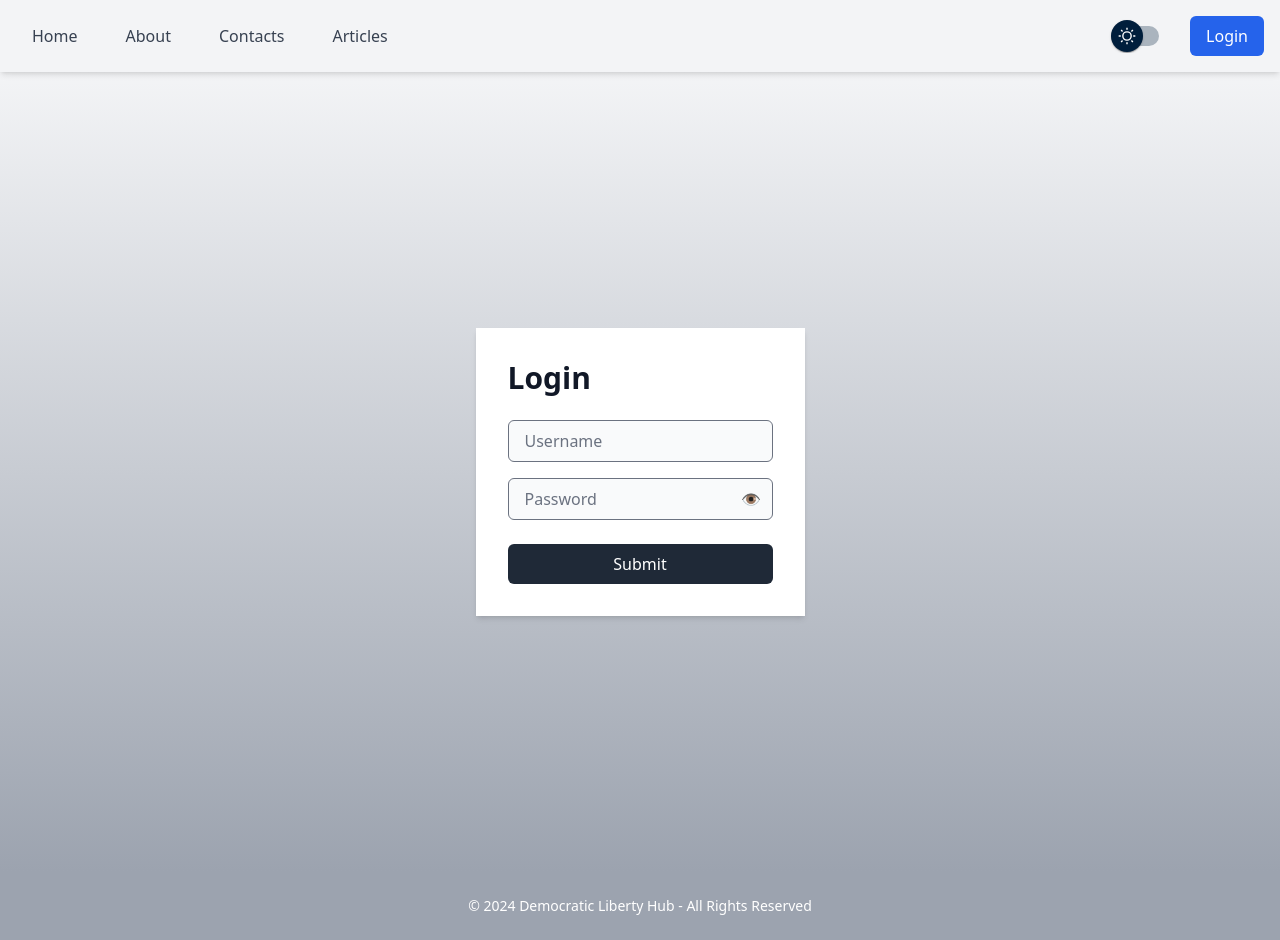
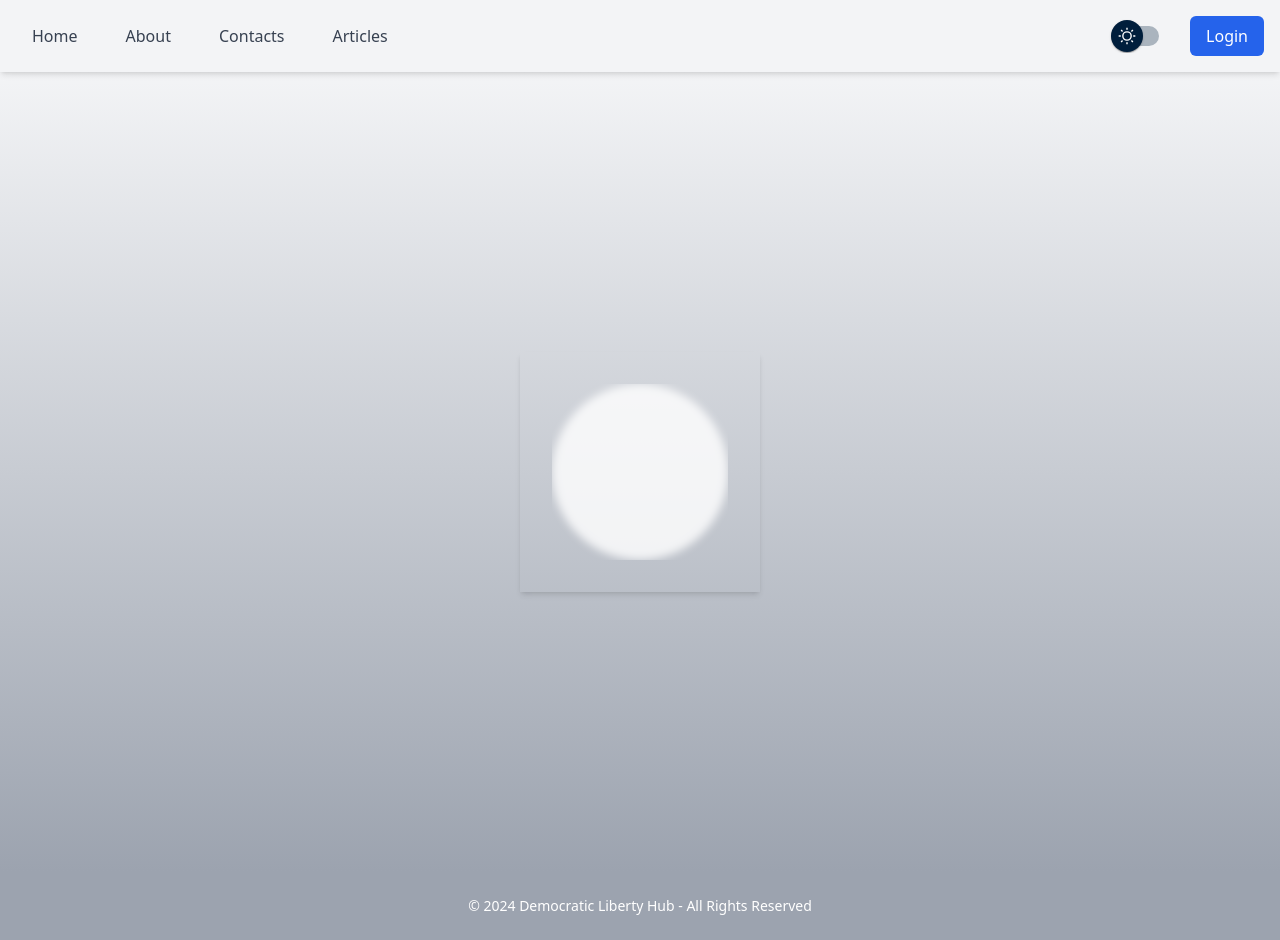
Before and after one commit to JulesDias/fall2024-webtech-202, a Next.js app in the folder client/: page /login_native in a window 1280 px wide. Built offline with nearby package versions, Linux system fonts and the light colour scheme; what tailwindcss-font-inter would draw is missing.

Commit message:
wip: adding aceternity ui component to login page

```diff
--- a/client/package.json
+++ b/client/package.json
@@ -11,10 +11,13 @@
     "@react-spring/parallax": "^9.7.5",
     "@tailwindcss/forms": "^0.5.9",
     "@tailwindcss/typography": "^0.5.15",
+    "clsx": "^2.1.1",
+    "framer-motion": "^11.11.11",
     "next": "^15.0.2",
     "next-themes": "^0.4.3",
     "react": "^18.3.1",
     "react-dom": "^18.3.1",
+    "tailwind-merge": "^2.5.4",
     "tailwindcss-font-inter": "^3.1.0"
   },
   "scripts": {
--- a/client/src/app/login_native/page.js
+++ b/client/src/app/login_native/page.js
@@ -2,6 +2,7 @@
 "use client";
 
 import { useState } from "react";
+import { EvervaultCard } from "../../components/ui/evervault-card"; // Assurez-vous que le chemin est correct
 
 export default function LoginNativePage() {
   const [formData, setFormData] = useState(null);
@@ -19,7 +20,8 @@
 
   return (
     <div className="flex items-center justify-center min-h-screen">
-      <form onSubmit={handleSubmit} className="p-8 bg-white shadow-md dark:bg-gray-800">
+      <EvervaultCard className="max-w-md w-full p-8 bg-transparent shadow-md">
+        <form onSubmit={handleSubmit} className="relative z-10 p-8 bg-white rounded-3xl shadow-md dark:bg-gray-800">
           <h2 className="text-3xl font-bold mb-6 dark:text-white">Login</h2>
 
           <input
@@ -63,6 +65,7 @@
             </div>
           )}
         </form>
+      </EvervaultCard>
     </div>
   );
 }
--- /dev/null
+++ b/client/src/components/ui/evervault-card.jsx
@@ -0,0 +1,110 @@
+"use client";
+import { useMotionValue } from "framer-motion";
+import React, { useState, useEffect } from "react";
+import { useMotionTemplate, motion } from "framer-motion";
+import { cn } from "../../lib/utils";
+
+export const EvervaultCard = ({
+  text,
+  className
+}) => {
+  let mouseX = useMotionValue(0);
+  let mouseY = useMotionValue(0);
+
+  const [randomString, setRandomString] = useState("");
+
+  useEffect(() => {
+    let str = generateRandomString(1500);
+    setRandomString(str);
+  }, []);
+
+  function onMouseMove({
+    currentTarget,
+    clientX,
+    clientY
+  }) {
+    let { left, top } = currentTarget.getBoundingClientRect();
+    mouseX.set(clientX - left);
+    mouseY.set(clientY - top);
+
+    const str = generateRandomString(1500);
+    setRandomString(str);
+  }
+
+  return (
+    (<div
+      className={cn(
+        "p-0.5  bg-transparent aspect-square  flex items-center justify-center w-full h-full relative",
+        className
+      )}>
+      <div
+        onMouseMove={onMouseMove}
+        className="group/card rounded-3xl w-full relative overflow-hidden bg-transparent flex items-center justify-center h-full">
+        <CardPattern mouseX={mouseX} mouseY={mouseY} randomString={randomString} />
+        <div className="relative z-10 flex items-center justify-center">
+          <div
+            className="relative h-44 w-44  rounded-full flex items-center justify-center text-white font-bold text-4xl">
+            <div
+              className="absolute w-full h-full bg-white/[0.8] dark:bg-black/[0.8] blur-sm rounded-full" />
+            <span className="dark:text-white text-black z-20">{text}</span>
+          </div>
+        </div>
+      </div>
+    </div>)
+  );
+};
+
+export function CardPattern({
+  mouseX,
+  mouseY,
+  randomString
+}) {
+  let maskImage = useMotionTemplate`radial-gradient(250px at ${mouseX}px ${mouseY}px, white, transparent)`;
+  let style = { maskImage, WebkitMaskImage: maskImage };
+
+  return (
+    (<div className="pointer-events-none">
+      <div
+        className="absolute inset-0 rounded-2xl  [mask-image:linear-gradient(white,transparent)] group-hover/card:opacity-50"></div>
+      <motion.div
+        className="absolute inset-0 rounded-2xl bg-gradient-to-r from-green-500 to-blue-700 opacity-0  group-hover/card:opacity-100 backdrop-blur-xl transition duration-500"
+        style={style} />
+      <motion.div
+        className="absolute inset-0 rounded-2xl opacity-0 mix-blend-overlay  group-hover/card:opacity-100"
+        style={style}>
+        <p
+          className="absolute inset-x-0 text-xs h-full break-words whitespace-pre-wrap text-white font-mono font-bold transition duration-500">
+          {randomString}
+        </p>
+      </motion.div>
+    </div>)
+  );
+}
+
+const characters =
+  "ABCDEFGHIJKLMNOPQRSTUVWXYZabcdefghijklmnopqrstuvwxyz0123456789";
+export const generateRandomString = (length) => {
+  let result = "";
+  for (let i = 0; i < length; i++) {
+    result += characters.charAt(Math.floor(Math.random() * characters.length));
+  }
+  return result;
+};
+
+export const Icon = ({
+  className,
+  ...rest
+}) => {
+  return (
+    (<svg
+      xmlns="http://www.w3.org/2000/svg"
+      fill="none"
+      viewBox="0 0 24 24"
+      strokeWidth="1.5"
+      stroke="currentColor"
+      className={className}
+      {...rest}>
+      <path strokeLinecap="round" strokeLinejoin="round" d="M12 6v12m6-6H6" />
+    </svg>)
+  );
+};
--- /dev/null
+++ b/client/src/lib/utils.jsx
@@ -0,0 +1,6 @@
+import { clsx } from "clsx";
+import { twMerge } from "tailwind-merge";
+
+export function cn(...inputs) {
+  return twMerge(clsx(inputs));
+}
--- /dev/null
+++ b/client/src/utils/cn.ts
@@ -0,0 +1,6 @@
+import {ClassValue, clsx} from "clsx";
+import { twMerge } from "tailwind-merge";
+
+export function cn(...inputs: ClassValue[]) {
+    return twMerge(clsx(inputs));
+}
```
Also changed, not shown: 1 other file (tests, documents, lock files or other folders). Lines whose indentation alone changed are shown as unchanged.
